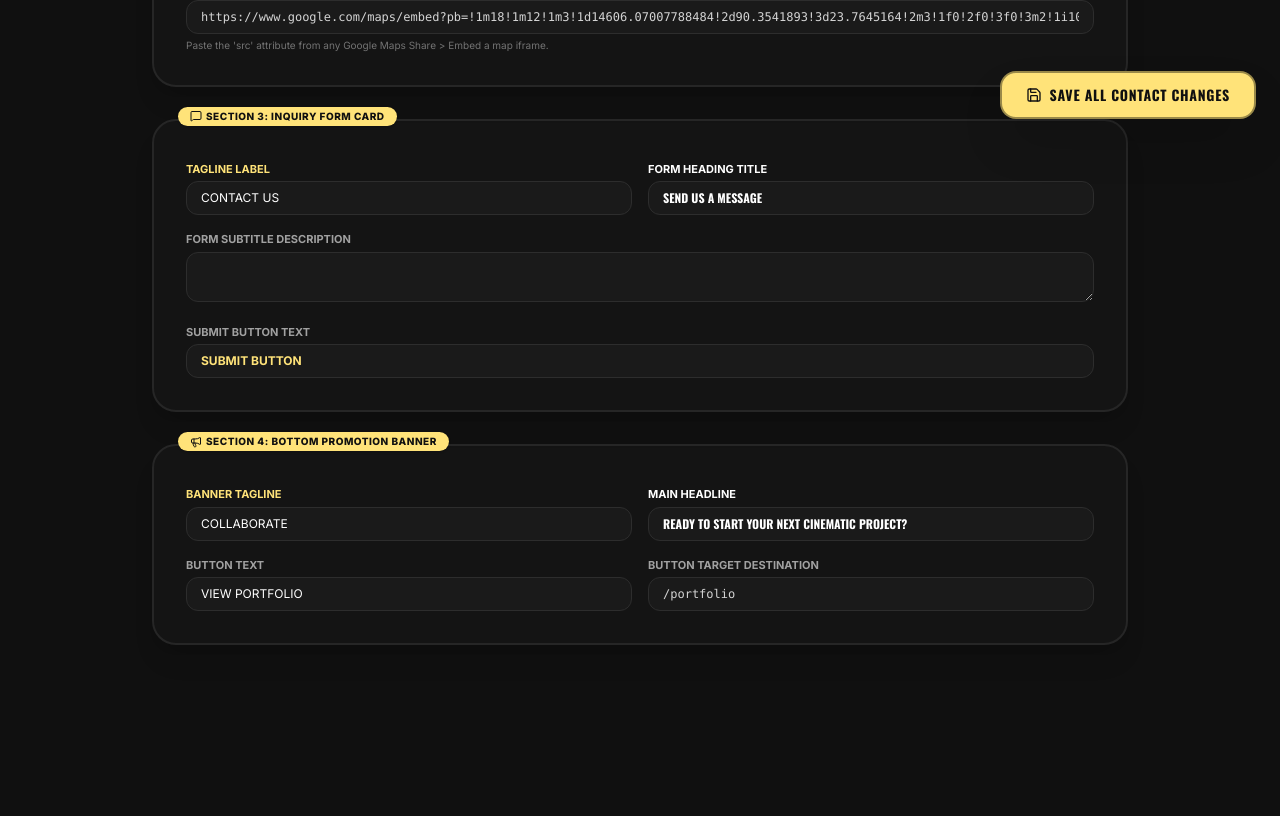
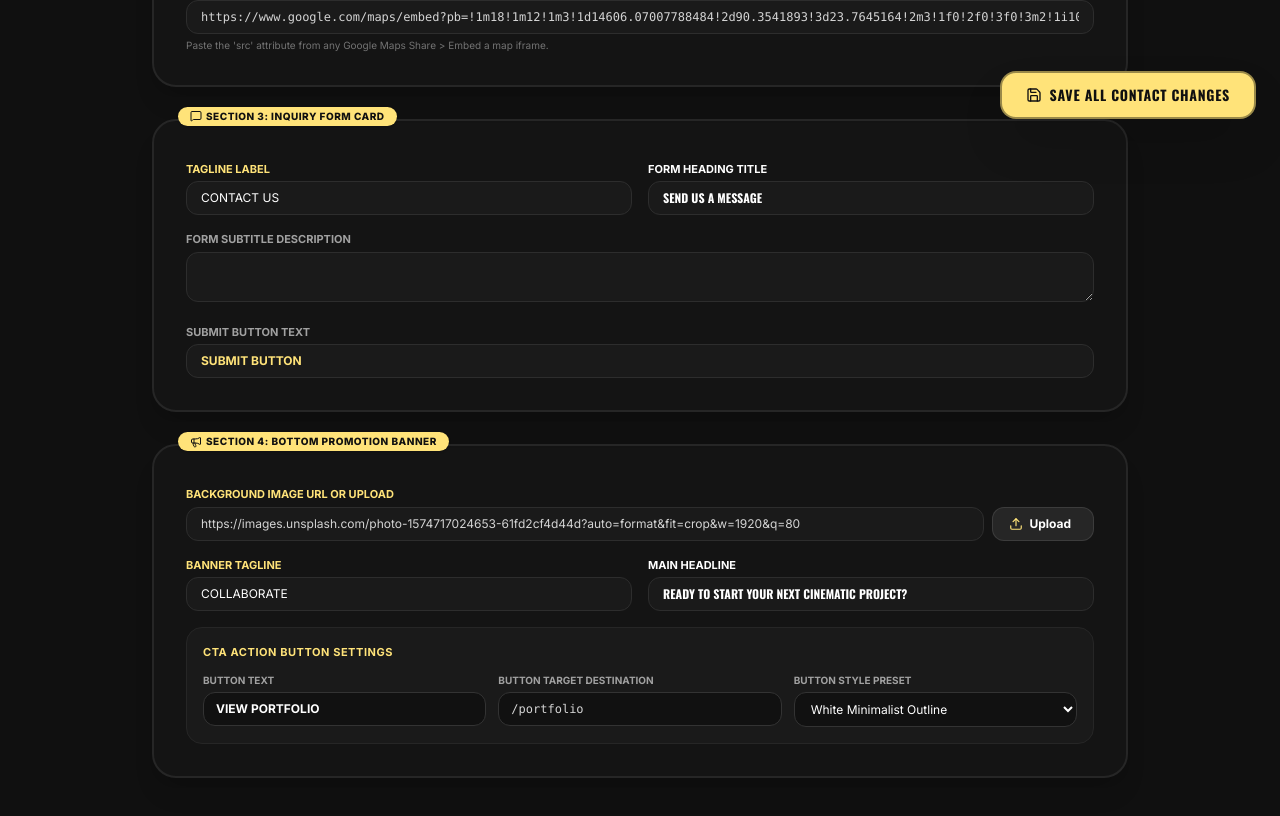
Before and after one commit to alramim07/flipthelense, a React (Vite) app in the folder client/: page /admin/pages/contact-builder in a window 1280 px wide. Shown: the part 657-1473 px from the top of the page. Built offline with nearby package versions, Linux system fonts and the light colour scheme; no server answers.

Commit message:
feat: make contact page bottom CTA background image, button styles and text fully customizable and remove arrow

```diff
--- a/client/src/context/SettingsContext.jsx
+++ b/client/src/context/SettingsContext.jsx
@@ -467,11 +467,13 @@ const defaultSettings = {
       submitBtnText: 'Send Message'
     },
     bottomCta: {
+      bgImage: 'https://images.unsplash.com/photo-1574717024653-61fd2cf4d44d?auto=format&fit=crop&w=1920&q=80',
       badge: 'COLLABORATE',
       title: 'READY TO START YOUR NEXT CINEMATIC PROJECT?',
       desc: 'Whether it is a luxury wedding film, TVC commercial, or viral short series, we bring cinematic polish to your raw vision.',
-      btnText: 'View Portfolio',
-      btnLink: '/portfolio'
+      btnText: 'VIEW PORTFOLIO',
+      btnLink: '/portfolio',
+      btnStyle: 'outline-white' // 'outline-white' | 'solid-gold' | 'rounded-smooth' | 'pill' | 'cyber-cut'
     }
   },
 
--- a/client/src/pages/ContactPageBuilder.jsx
+++ b/client/src/pages/ContactPageBuilder.jsx
@@ -10,7 +10,8 @@ import {
   Mail,
   Globe,
   MessageSquare,
-  Megaphone
+  Megaphone,
+  Upload
 } from 'lucide-react';
 import { Link } from 'react-router-dom';
 import axios from 'axios';
@@ -24,9 +25,40 @@ export default function ContactPageBuilder() {
 
   useEffect(() => {
     if (settings && settings.contactContent) {
-      setContactData(JSON.parse(JSON.stringify(settings.contactContent)));
+      const cloned = JSON.parse(JSON.stringify(settings.contactContent));
+      if (!cloned.bottomCta) cloned.bottomCta = {};
+      if (!cloned.bottomCta.bgImage) cloned.bottomCta.bgImage = 'https://images.unsplash.com/photo-1574717024653-61fd2cf4d44d?auto=format&fit=crop&w=1920&q=80';
+      if (!cloned.bottomCta.buttonText) cloned.bottomCta.buttonText = cloned.bottomCta.btnText || 'VIEW PORTFOLIO';
+      if (!cloned.bottomCta.buttonLink) cloned.bottomCta.buttonLink = cloned.bottomCta.btnLink || '/portfolio';
+      if (!cloned.bottomCta.buttonStyle) cloned.bottomCta.buttonStyle = cloned.bottomCta.btnStyle || 'outline-white';
+      setContactData(cloned);
     }
   }, [settings]);
+
+  const handleUpload = async (e, callback) => {
+    const file = e.target.files?.[0];
+    if (!file) return;
+
+    const formData = new FormData();
+    formData.append('file', file);
+    formData.append('image', file);
+
+    try {
+      const res = await axios.post('/api/upload', formData, {
+        headers: { 'Content-Type': 'multipart/form-data' }
+      });
+      if (res.data?.url) {
+        callback(res.data.url);
+      }
+    } catch (err) {
+      console.error('Upload error:', err);
+      const reader = new FileReader();
+      reader.onload = (loadEvt) => {
+        if (loadEvt.target?.result) callback(loadEvt.target.result);
+      };
+      reader.readAsDataURL(file);
+    }
+  };
 
   const handleSave = async () => {
     if (!contactData) return;
@@ -390,6 +422,40 @@ export default function ContactPageBuilder() {
           </div>
 
           <div className="mt-2 space-y-4">
+            {/* Background Image URL or Upload */}
+            <div>
+              <label className="block text-[11px] uppercase font-bold text-[#FFE379] mb-1">
+                Background Image URL or Upload
+              </label>
+              <div className="flex items-center space-x-2">
+                <input
+                  type="text"
+                  value={contactData.bottomCta?.bgImage || ''}
+                  onChange={(e) => setContactData({
+                    ...contactData,
+                    bottomCta: { ...contactData.bottomCta, bgImage: e.target.value }
+                  })}
+                  placeholder="https://... or upload below..."
+                  className="flex-1 px-3.5 py-2 bg-[#1A1A1A] border border-[#2D2D2D] rounded-xl text-xs text-neutral-300 focus:border-[#FFE379] focus:outline-none"
+                />
+                <label className="cursor-pointer px-4 py-2 bg-[#262626] hover:bg-[#333] border border-white/10 rounded-xl text-xs font-bold text-white flex items-center space-x-1.5 transition-all">
+                  <Upload className="w-3.5 h-3.5 text-[#FFE379]" />
+                  <span>Upload</span>
+                  <input
+                    type="file"
+                    accept="image/*"
+                    className="hidden"
+                    onChange={(e) => handleUpload(e, (url) => {
+                      setContactData({
+                        ...contactData,
+                        bottomCta: { ...contactData.bottomCta, bgImage: url }
+                      });
+                    })}
+                  />
+                </label>
+              </div>
+            </div>
+
             <div className="grid grid-cols-1 sm:grid-cols-2 gap-4">
               <div>
                 <label className="block text-[11px] uppercase font-bold text-[#FFE379] mb-1">
@@ -397,7 +463,7 @@ export default function ContactPageBuilder() {
                 </label>
                 <input
                   type="text"
-                  value={contactData.bottomCta?.badge || 'VIDEEN PROMOTION'}
+                  value={contactData.bottomCta?.badge || 'COLLABORATE'}
                   onChange={(e) => setContactData({
                     ...contactData,
                     bottomCta: { ...contactData.bottomCta, badge: e.target.value }
@@ -423,9 +489,14 @@ export default function ContactPageBuilder() {
               </div>
             </div>
 
-            <div className="grid grid-cols-1 sm:grid-cols-2 gap-4">
+            {/* CTA Button Settings: Text, Link, Style Preset */}
+            <div className="p-4 rounded-2xl bg-[#1A1A1A] border border-[#262626] space-y-3">
+              <span className="text-[11px] uppercase tracking-wider font-bold text-[#FFE379] block">
+                CTA Action Button Settings
+              </span>
+              <div className="grid grid-cols-1 sm:grid-cols-3 gap-3">
                 <div>
-                <label className="block text-[11px] uppercase font-bold text-neutral-400 mb-1">
+                  <label className="block text-[10px] uppercase font-bold text-neutral-400 mb-1">
                     Button Text
                   </label>
                   <input
@@ -433,14 +504,18 @@ export default function ContactPageBuilder() {
                     value={contactData.bottomCta?.buttonText || 'VIEW PORTFOLIO'}
                     onChange={(e) => setContactData({
                       ...contactData,
-                    bottomCta: { ...contactData.bottomCta, buttonText: e.target.value }
+                      bottomCta: {
+                        ...contactData.bottomCta,
+                        buttonText: e.target.value,
+                        btnText: e.target.value
+                      }
                     })}
-                  className="w-full px-3.5 py-2 bg-[#1A1A1A] border border-[#2D2D2D] rounded-xl text-xs text-white uppercase focus:border-[#FFE379] focus:outline-none"
+                    className="w-full px-3 py-2 bg-[#111] border border-[#333] rounded-xl text-xs text-white uppercase font-bold focus:border-[#FFE379] focus:outline-none"
                   />
                 </div>
 
                 <div>
-                <label className="block text-[11px] uppercase font-bold text-neutral-400 mb-1">
+                  <label className="block text-[10px] uppercase font-bold text-neutral-400 mb-1">
                     Button Target Destination
                   </label>
                   <input
@@ -448,10 +523,39 @@ export default function ContactPageBuilder() {
                     value={contactData.bottomCta?.buttonLink || '/portfolio'}
                     onChange={(e) => setContactData({
                       ...contactData,
-                    bottomCta: { ...contactData.bottomCta, buttonLink: e.target.value }
+                      bottomCta: {
+                        ...contactData.bottomCta,
+                        buttonLink: e.target.value,
+                        btnLink: e.target.value
+                      }
                     })}
-                  className="w-full px-3.5 py-2 bg-[#1A1A1A] border border-[#2D2D2D] rounded-xl text-xs font-mono text-neutral-300 focus:border-[#FFE379] focus:outline-none"
+                    className="w-full px-3 py-2 bg-[#111] border border-[#333] rounded-xl text-xs font-mono text-neutral-300 focus:border-[#FFE379] focus:outline-none"
                   />
+                </div>
+
+                <div>
+                  <label className="block text-[10px] uppercase font-bold text-neutral-400 mb-1">
+                    Button Style Preset
+                  </label>
+                  <select
+                    value={contactData.bottomCta?.buttonStyle || 'outline-white'}
+                    onChange={(e) => setContactData({
+                      ...contactData,
+                      bottomCta: {
+                        ...contactData.bottomCta,
+                        buttonStyle: e.target.value,
+                        btnStyle: e.target.value
+                      }
+                    })}
+                    className="w-full px-3 py-2 bg-[#111] border border-[#333] rounded-xl text-xs text-white focus:border-[#FFE379] focus:outline-none"
+                  >
+                    <option value="outline-white">White Minimalist Outline</option>
+                    <option value="solid-gold">Sharp Luxury Gold (Square)</option>
+                    <option value="rounded-smooth">Rounded Smooth Gold</option>
+                    <option value="pill">Pill Full Curve Gold</option>
+                    <option value="cyber-cut">Cyber Cut Edges</option>
+                  </select>
+                </div>
               </div>
             </div>
           </div>
--- a/client/src/pages/ContactUs.jsx
+++ b/client/src/pages/ContactUs.jsx
@@ -40,10 +40,12 @@ export default function ContactUs() {
   };
 
   const bottomCta = contact.bottomCta || {
-    badge: 'VIDEEN PROMOTION',
-    title: 'Explore resources for creating successful video ads.',
+    bgImage: 'https://images.unsplash.com/photo-1574717024653-61fd2cf4d44d?auto=format&fit=crop&w=1920&q=80',
+    badge: 'COLLABORATE',
+    title: 'READY TO START YOUR NEXT CINEMATIC PROJECT?',
     buttonText: 'VIEW PORTFOLIO',
-    buttonLink: '/portfolio'
+    buttonLink: '/portfolio',
+    buttonStyle: 'outline-white'
   };
 
   const [formData, setFormData] = useState({
@@ -344,7 +346,7 @@ export default function ContactUs() {
           <div
             className="absolute inset-0 bg-cover bg-center"
             style={{
-              backgroundImage: 'url("https://images.unsplash.com/photo-1574717024653-61fd2cf4d44d?auto=format&fit=crop&w=1920&q=80")',
+              backgroundImage: `url('${bottomCta.bgImage || 'https://images.unsplash.com/photo-1574717024653-61fd2cf4d44d?auto=format&fit=crop&w=1920&q=80'}')`,
             }}
           />
           <div className="absolute inset-0 bg-black/75 backdrop-blur-[2px]" />
@@ -368,10 +370,20 @@ export default function ContactUs() {
             <div className="pt-2">
               <Link
                 to={bottomCta.buttonLink || '/portfolio'}
-                className="inline-flex items-center space-x-2 border border-white hover:border-[#FFE379] text-white hover:text-[#FFE379] px-7 py-3 text-xs sm:text-sm font-bold uppercase tracking-wider transition-all duration-300 hover:scale-105"
+                className={`inline-flex items-center justify-center px-8 py-3 text-xs sm:text-sm font-bold uppercase tracking-wider transition-all duration-300 hover:scale-105 shadow-xl ${
+                  (bottomCta.buttonStyle || bottomCta.btnStyle) === 'solid-gold'
+                    ? 'bg-[#FFE379] hover:bg-[#ebd074] text-black rounded-none'
+                    : (bottomCta.buttonStyle || bottomCta.btnStyle) === 'rounded-smooth'
+                    ? 'bg-[#FFE379] hover:bg-[#ebd074] text-black rounded-xl'
+                    : (bottomCta.buttonStyle || bottomCta.btnStyle) === 'pill'
+                    ? 'bg-[#FFE379] hover:bg-[#ebd074] text-black rounded-full'
+                    : (bottomCta.buttonStyle || bottomCta.btnStyle) === 'cyber-cut'
+                    ? 'bg-[#FFE379] hover:bg-[#ebd074] text-black clip-diagonal'
+                    : 'bg-transparent border border-white hover:border-[#FFE379] text-white hover:text-[#FFE379] rounded-none'
+                }`}
                 style={{ fontFamily: "'Oswald', sans-serif" }}
               >
-                <span>→ {bottomCta.buttonText || 'VIEW PORTFOLIO'}</span>
+                <span>{bottomCta.buttonText || bottomCta.btnText || 'VIEW PORTFOLIO'}</span>
               </Link>
             </div>
           </div>
```
Lines whose indentation alone changed are shown as unchanged.
